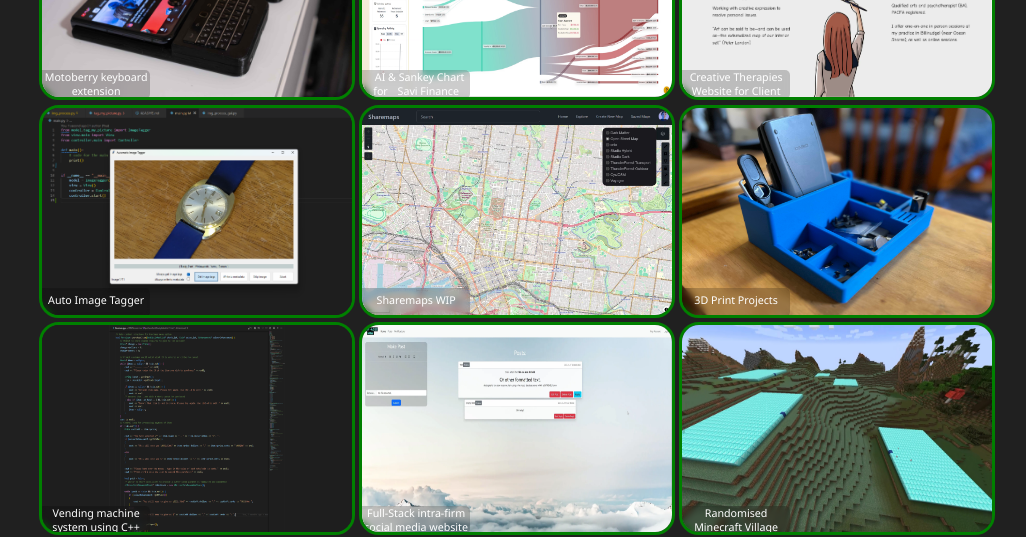
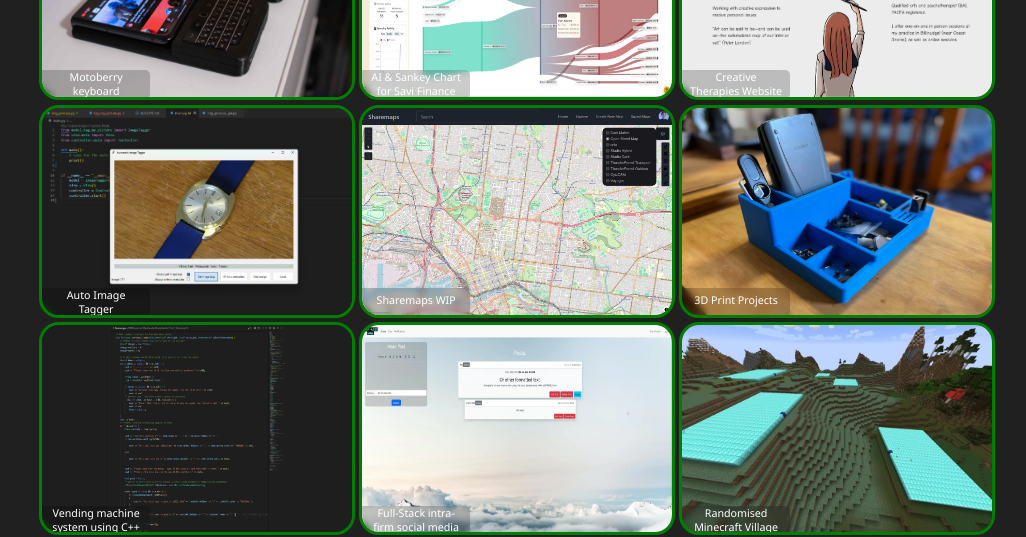
Before and after one commit to DarioKillenberger/portfolio_website, a React (Create React App) app: page /projects in a window 1280 px wide. Shown: the part 284-821 px from the top of the page, without its empty margins (123-1149 px from the left). Built offline with nearby package versions, Linux system fonts and the light colour scheme.

Commit message:
fixed padding for project names

```diff
--- a/src/css/MyProjects.css
+++ b/src/css/MyProjects.css
@@ -8,7 +8,7 @@
 .portfolioTitle {
   grid-column: 2 / 2;
   grid-row: 1 / 1;
-    align-self:last baseline;
+  align-self: last baseline;
   color: rgb(95, 134, 206);
   font-size: 25px;
   animation: 4s ease-out 0s 1 portfolioTitle forwards;
@@ -363,7 +363,6 @@
   animation: 1.5s fadeInAnimation 0.7s forwards;
 }
 
-
 /* .projectCard:hover {
     animation: 1s cubic-bezier(1,.02,1,.29) 0s 1 bringToFront forwards;
 } */
@@ -378,7 +377,7 @@
 
 .offsetActive {
   /* transform: scale(104%) !important; */
-    align-self:baseline;
+  align-self: baseline;
   aspect-ratio: 13.5 / 9;
   margin-top: -10px;
   z-index: 7 !important;
@@ -402,8 +401,6 @@
     opacity: 1;
   }
 }
-
-
 
 @keyframes zoomIn {
   0% {
@@ -447,7 +444,7 @@
   backdrop-filter: blur(3px);
   opacity: 0;
 
-    font-family: 'Segoe UI', Tahoma, Geneva, Verdana, sans-serif;
+  font-family: "Segoe UI", Tahoma, Geneva, Verdana, sans-serif;
   color: white;
   font-weight: 400;
   font-size: calc(3px + 0.6vw);
@@ -456,6 +453,10 @@
   padding-bottom: 4px;
 }
 
+.projTitleText {
+  padding: 0px 8px 0px 8px;
+}
+
 .hidden {
   display: none;
 }
--- a/src/pages/MyProjects.tsx
+++ b/src/pages/MyProjects.tsx
@@ -93,7 +93,7 @@ function MyProjects() {
             technologies: "EasyEDA, JDBCpcb, Fusion360, Ultimaker Cura, Ender 3 pro, soldering skills",
         },
         {
-            title: "⠀AI & Sankey Chart for⠀ Savi Finance",
+            title: "AI & Sankey Chart for Savi Finance",
             year: "03/2025 - 06/2025",
             showcaseLink: "https://financesavi.com/",
             repoLink: "",
@@ -302,7 +302,8 @@ function MyProjects() {
                             {activeImg === index + 1 && (projectSlides[index].length > 0 || videoArr[index].length > 0) ? (projectSlides[index].length > 0 ? SwiperComponent(index) : VideoComponent(videoArr[index][0], index)) :
                                 BasicImageComponent(img, index)
                             }
-                            <div className={activeImg === index + 1 ? "projectName hidden" : "projectName"}>{projectDescription[index].title}
+                            <div className={activeImg === index + 1 ? "projectName hidden" : "projectName"}>
+                                <div className="projTitleText">{projectDescription[index].title}</div>
                             </div>
                         </div>
                         <div className={activeImg === index + 1 ? "projectInfo" : "projectInfo hidden"}>
```
Lines whose indentation alone changed are shown as unchanged.
